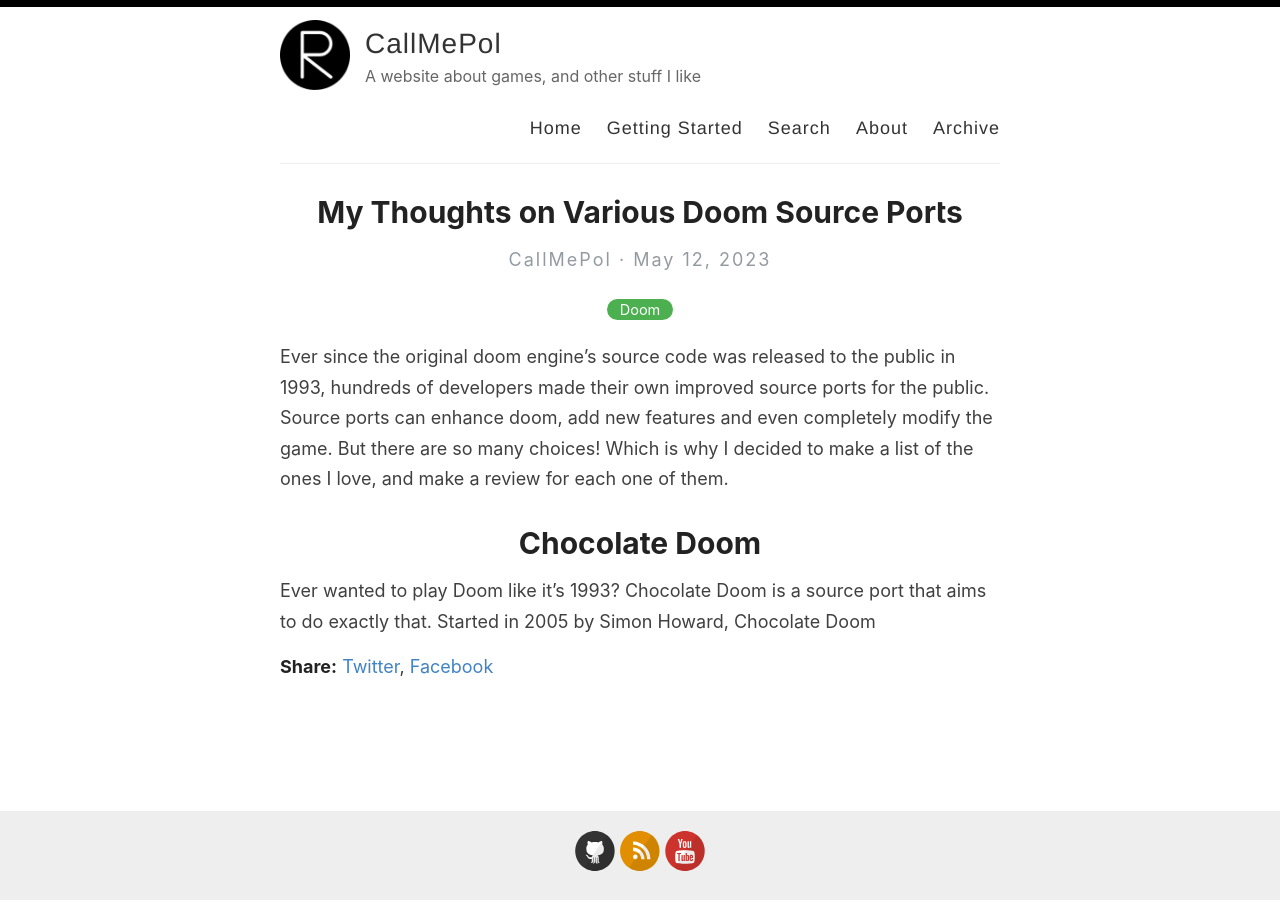
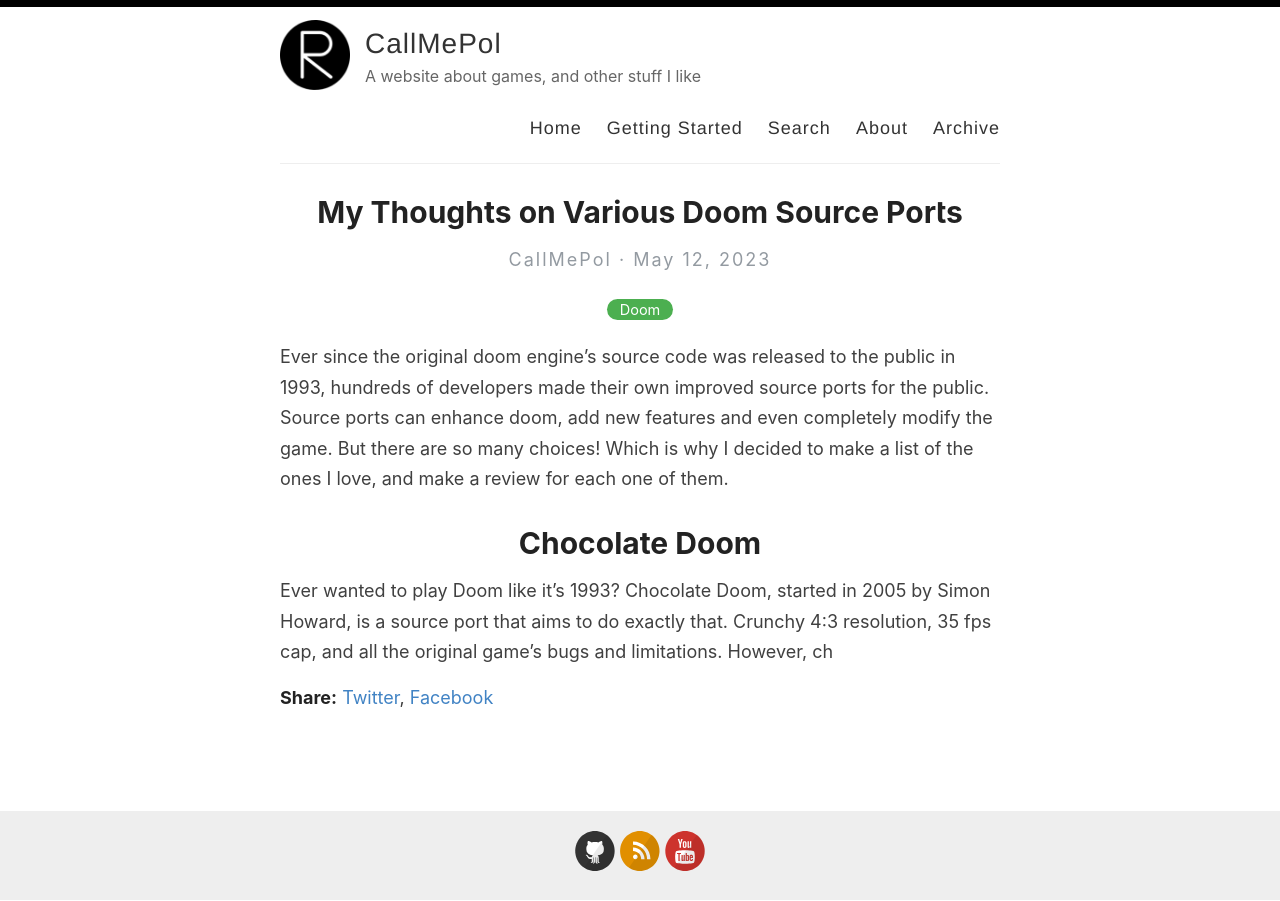
Before and after one commit to poleve540/CallMePol, a Jekyll site: the page built from _posts/2023-05-12-sourceport-review.md, in a window 1280 px wide. Built offline with Jekyll 4.4.1, drawn with Linux system fonts in a browser that asks for light colours.

Commit message:
_posts/2023-05-12-sourceport-review.md updated from https://stackedit.io/

```diff
--- a/_posts/2023-05-12-sourceport-review.md
+++ b/_posts/2023-05-12-sourceport-review.md
@@ -6,9 +6,9 @@
 Ever since the original doom engine's source code was released to the public in 1993, hundreds of developers made their own improved source ports for the public. Source ports can enhance doom, add new features and even completely modify the game. But there are so many choices! Which is why I decided to make a list of the ones I love, and make a review for each one of them.
 
 # Chocolate Doom
-Ever wanted to play Doom like it's 1993? Chocolate Doom is a source port that aims to do exactly that. Started in 2005 by Simon Howard, Chocolate Doom
+Ever wanted to play Doom like it's 1993? Chocolate Doom, started in 2005 by Simon Howard, is a source port that aims to do exactly that. Crunchy 4:3 resolution, 35 fps cap, and all the original game's bugs and limitations. However, ch
 <!--stackedit_data:
-eyJoaXN0b3J5IjpbLTEwMjcwMDUzMjgsLTM5NjAzNzAyNCw4Nz
-M2OTAyMzgsLTE0MTk5NzM1MDIsMjA1NzE5NTYwLC05Mjc5Mjg2
-ODIsMTk1MTY1MzQ4Miw5NTQ0NDA5NzBdfQ==
+eyJoaXN0b3J5IjpbNTc0OTQ2NDY1LC0zOTYwMzcwMjQsODczNj
+kwMjM4LC0xNDE5OTczNTAyLDIwNTcxOTU2MCwtOTI3OTI4Njgy
+LDE5NTE2NTM0ODIsOTU0NDQwOTcwXX0=
 -->
```
